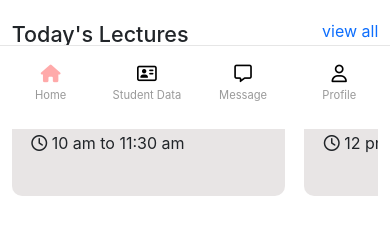
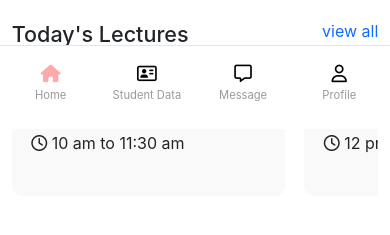
Before and after one commit to Rupam-B/school-management-app, a React (Create React App) app: page /TeachersHome in a window 390 px wide. Shown: the part 715-950 px from the top of the page. Built offline with nearby package versions, Linux system fonts and the light colour scheme.

Commit message:
bus location Features added21

```diff
--- a/src/Components/Teachers Section/TeachersHome/TeachersHomeStyle.css
+++ b/src/Components/Teachers Section/TeachersHome/TeachersHomeStyle.css
@@ -169,7 +169,7 @@
     height: 85%;
     margin-right: 5vw;
     width: 70vw;
-    background-color: rgb(209, 203, 203,0.5);
+    background-color: rgb(249, 249, 249);
     border-radius: 10px;
     display: flex;
     flex-direction: column;
```
